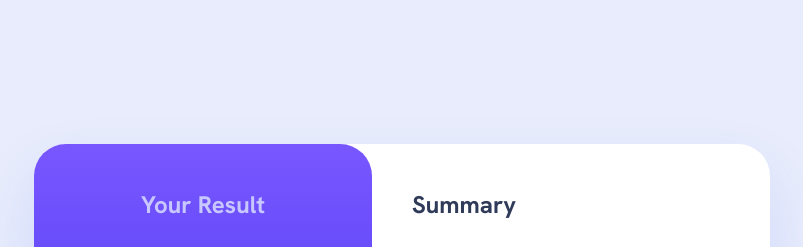
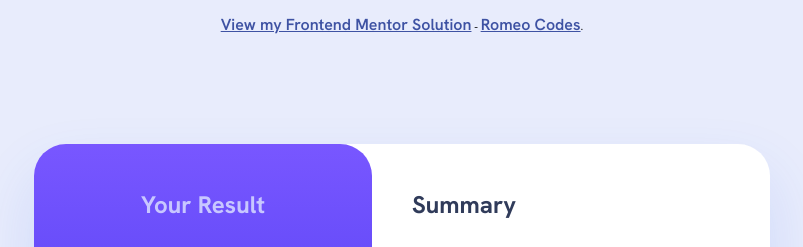
Before and after one commit to Romeo899/resultsSummaryComponent, a plain HTML site: page index.html in a window 1280 px wide. Shown: the top 247 px of the page, without its empty margins (238-1041 px from the left). Drawn offline with Linux system fonts and the light colour scheme.

Commit message:
reuslts summary component | attribution added | hover state added

```diff
--- a/index.html
+++ b/index.html
@@ -63,8 +63,8 @@
 </main>
 
   <footer class="attribution">
-    Challenge by <a href="https://www.frontendmentor.io?ref=challenge" target="_blank">Frontend Mentor</a>.
-    Coded by <a href="#">Your Name Here</a>.
+    <a href="https://www.frontendmentor.io?ref=challenge" target="_blank">View my Frontend Mentor Solution</a>
+    - <a href="https://linktr.ee/romeocodes">Romeo Codes</a>.
   </footer>
 </body>
 </html>
--- a/style.css
+++ b/style.css
@@ -333,6 +333,8 @@ span {
 
 /* Tablet */
 @media (min-width: 768px) {
+
+/* body */
     body {
         min-height: 100vh;
         background-color: var(--grey-150);
@@ -456,4 +458,35 @@ span {
         width: 100%;
         padding: var(--spacing-450) var(--spacing-445);
     }
+
+
+    /* button active state */
+
+    .continueButtonContainer:hover {
+        cursor: pointer;
+        background: linear-gradient(to bottom, var(--light-slate-blue), var(--light-royal-blue));
+    }
+
+/* attribution */
+
+.attribution a {
+    font: var(--text-preset-6);
+
 }
+
+.attribution {
+
+    display: block;
+    position: absolute;
+    top: 15px;
+    font-size: 11px; text-align: center;
+}
+
+.attribution a {
+    color: hsl(228, 45%, 44%);
+}
+
+.attribution a:hover {
+    color: hsl(35, 90%, 55%);
+}
+}
```
